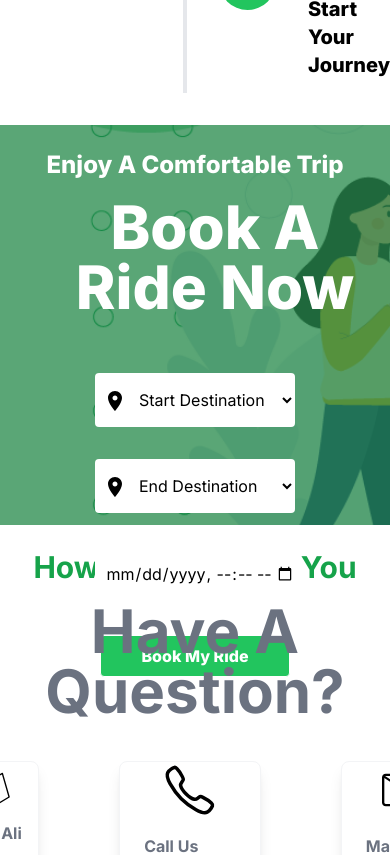
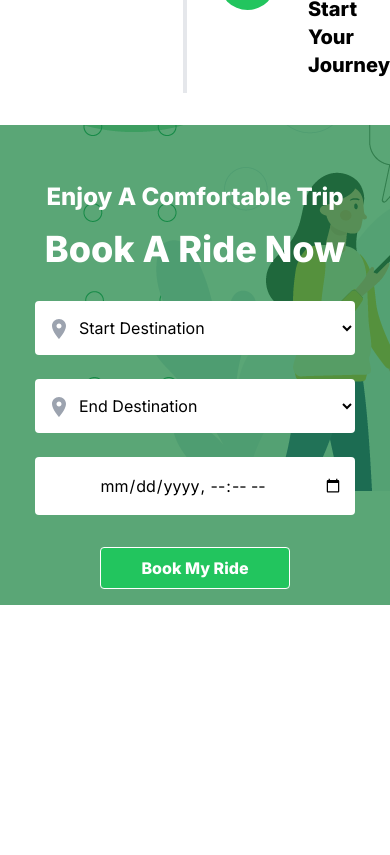
Before and after one commit to techvalleyng/travelplus_landing, a React (Vite) app: page / in a window 390 px wide. Shown: the part 2420-3275 px from the top of the page. Built offline with nearby package versions, Linux system fonts and the light colour scheme.

Commit message:
added responsive for Book component

```diff
--- a/src/components/Book.tsx
+++ b/src/components/Book.tsx
@@ -1,48 +1,46 @@
-import './css/book.css'
-import LocationOnIcon from '@mui/icons-material/LocationOn'
-import CallIcon from '@mui/icons-material/Call'
-import AccessTimeIcon from '@mui/icons-material/AccessTime'
+import './css/book.css';
+import LocationOnIcon from '@mui/icons-material/LocationOn';
 
 export default function Book() {
   return (
     <div id='Book'>
-      <div className="container-fluid font-inter  mt-8 h-[400px]  bg-cover bg-no-repeat bg-img">
-      <div className="bg-green-700 h-[400px] bg-opacity-70">
-        <div className="text-center font-interr font-extrabold  text-white capitalize">
-            <p className='text-2xl translate-y-6 font-inter'>enjoy a Comfortable trip</p>
-            <h1 className='text-6xl mt-10 ml-10 font-inter'>Book a ride Now</h1>
+      <div className="container-fluid font-inter mt-8 h-[880px] md:h-[400px] md:bg-cover bg-no-repeat  bg-img">
+        <div className="bg-green-700 md:h-[400px] h-[480px] bg-opacity-70 flex flex-col justify-center">
+          <div className="text-center font-extrabold text-white capitalize">
+            <p className='text-2xl mt-10 md:text-3xl md:-translate-y-4'>Enjoy a Comfortable Trip</p>
+            <h1 className='text-4xl md:text-6xl mt-4 md:mt-2'>Book a Ride Now</h1>
           </div>
-        <form action="">
-            <div className="flex gap-8 flex-wrap justify-center font-inter items-center mt-14">
-                <div className='capitalize  relative'>
-                    <LocationOnIcon className="absolute top-4  left-2"/>
-                    <select className='py-4 pl-10 font-inter bg-white rounded  w-[200px] focus:outline-none focus:ring-2 focus:ring-green-500' name="destination" aria-label='Start Destination' id="">
+          <form>
+            <div className="flex flex-col md:flex-row gap-6 flex-wrap justify-center font-inter items-center mt-8">
+              <div className='relative capitalize w-full max-w-xs'>
+                <LocationOnIcon className="absolute top-4 left-3 text-gray-400" />
+                <select className='py-4 pl-10 pr-3 bg-white rounded w-full focus:outline-none focus:ring-2 focus:ring-green-500' name="destination" aria-label='Start Destination'>
                   <option value="" disabled selected>Start Destination</option>
-                        <option value="">Kaduna</option>
-                        <option value="">Abuja</option>
-                        <option value="">Kano</option>
+                  <option value="Kaduna">Kaduna</option>
+                  <option value="Abuja">Abuja</option>
+                  <option value="Kano">Kano</option>
                 </select>
               </div>
-                <div className='capitalize relative font-inter'>
-                    <LocationOnIcon className="absolute top-4  left-2"/>
-                    <select className='py-4 pl-10 bg-white rounded w-[200px] focus:outline-none focus:ring-2 focus:ring-green-500' name="destination" aria-label='End Destination' id="">
+              <div className='relative capitalize w-full max-w-xs'>
+                <LocationOnIcon className="absolute top-4 left-3 text-gray-400" />
+                <select className='py-4 pl-10 pr-3 bg-white rounded w-full focus:outline-none focus:ring-2 focus:ring-green-500' name="destination" aria-label='End Destination'>
                   <option value="" disabled selected>End Destination</option>
                   <option value="Kaduna">Kaduna</option>
                   <option value="Kano">Kano</option>
-                        <option value="Kano">Abuja - Gusau</option>
-                        <option value="Kano">Abuja - Kusau</option>
+                  <option value="Abuja-Gusau">Abuja - Gusau</option>
+                  <option value="Abuja-Kusau">Abuja - Kusau</option>
                 </select>
               </div>
-                <div className='relative'>
-                    <input className='appearance-none pl-2 rounded  py-4 text-center focus:outline-none w-[200px]' type="datetime-local" aria-label='time' placeholder=''/>
+              <div className='relative w-full max-w-xs'>
+                <input className='appearance-none pl-2 pr-3 rounded py-4 text-center focus:outline-none w-full bg-white' type="datetime-local" aria-label='time' />
               </div>
             </div>
             <div className='mt-8 text-center font-inter'>
-                <button className="capitalize mx-16 text-white bg-green-500 py-2 px-10 font-extrabold text-md rounded border border-white" type="submit">Book my ride</button>
+              <button className="capitalize mx-auto text-white bg-green-500 py-2 px-10 font-extrabold text-md rounded border border-white hover:bg-green-600 transition duration-150" type="submit">Book My Ride</button>
             </div>
           </form>
         </div>
       </div>
     </div>
-  )
+  );
 }
```
Lines whose indentation alone changed are shown as unchanged.
